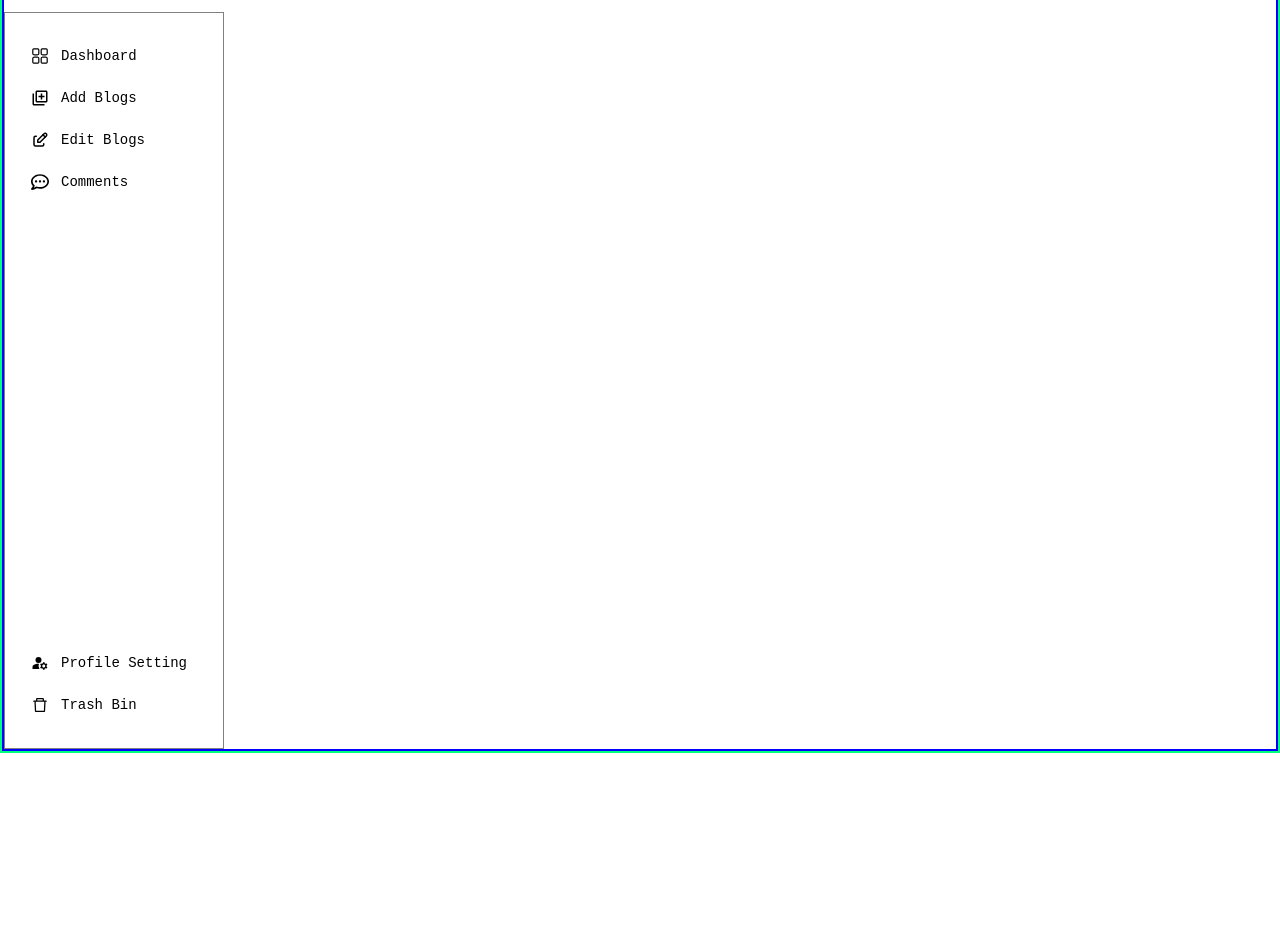
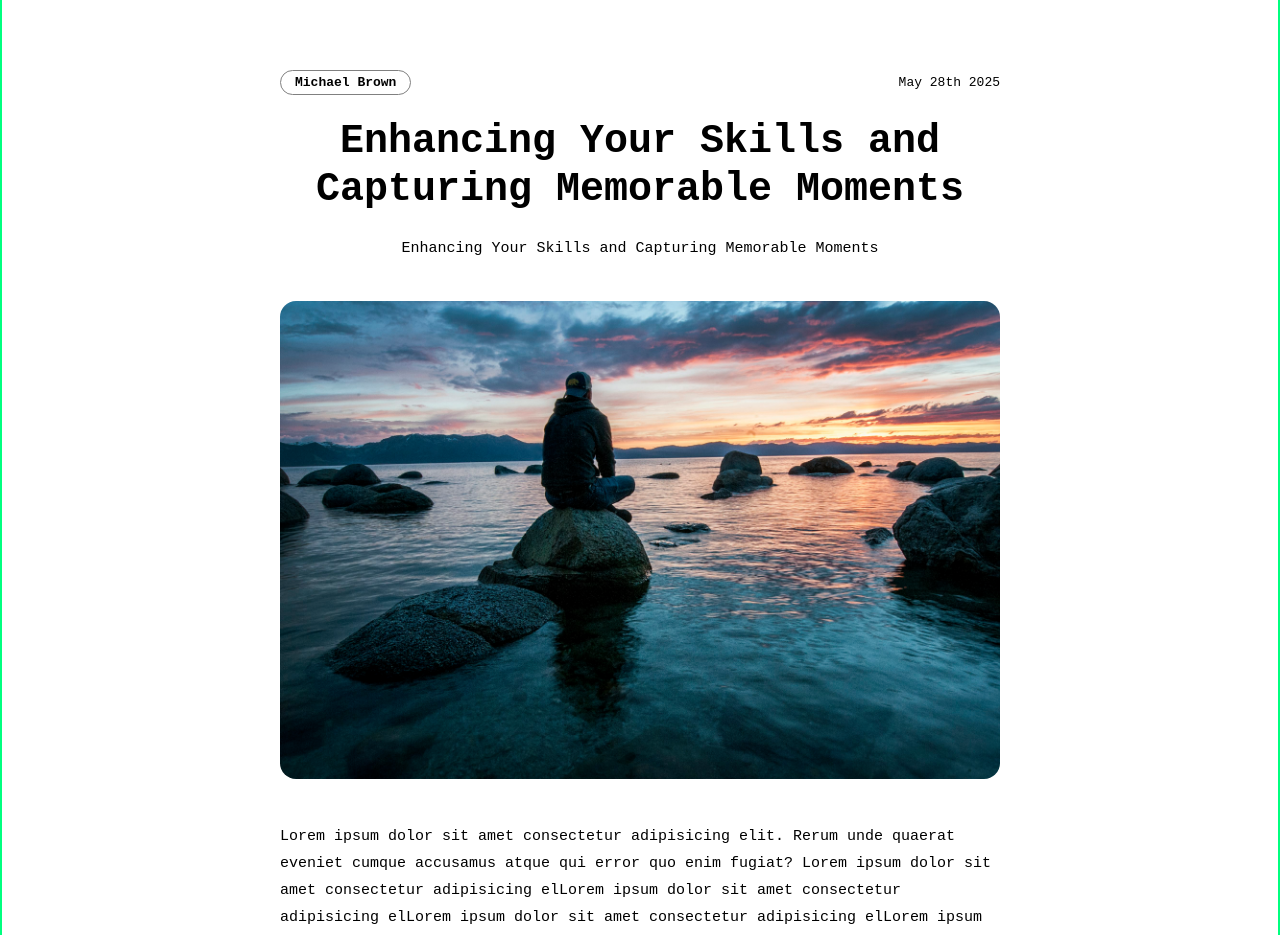
Before and after one commit to hammadgul-dev/blogify, a React app in the folder Frontend/: page / in a window 1280 px wide. Shown: the part 51-986 px from the top of the page. Before the commit the page ends 804 px from the top, so only its background shows below. Built offline with nearby package versions, Linux system fonts and the light colour scheme; the HTML template or start-up script is replaced by a standard one.

Commit message:
add blog detail page

```diff
--- /dev/null
+++ b/Frontend/src/Pages Style/BlogDetail.module.css
@@ -0,0 +1,111 @@
+.blogdetail {
+    display: flex;
+    flex-direction: column;
+    width: 100%;
+}
+
+.blog-header {
+    display: flex;
+    flex-direction: column;
+    align-items: center;
+    gap: 23px;
+    padding: 60px 40px 40px 40px;
+    text-align: center;
+    max-width: 800px;
+    margin: auto;
+    width: 100%;
+}
+
+.blog-meta {
+    display: flex;
+    align-items: center;
+    justify-content: space-between;
+    width: 100%;
+}
+
+.author {
+    font-size: 13px;
+    font-weight: 600;
+    padding: 4px 14px;
+    border-radius: 20px;
+    border: 1px solid gray;
+}
+
+.date {
+    font-size: 13px;
+}
+
+.blog-header h1 {
+    font-size: 40px;
+    font-weight: 800;
+    line-height: 1.2;
+}
+
+.subtitle {
+    font-size: 15px;
+    line-height: 1.6;
+}
+
+.blog-img {
+    width: 100%;
+    max-width: 800px;
+    margin: 0 auto;
+    padding: 0 40px;
+    border-radius: 16px;
+    overflow: hidden;
+}
+
+.blog-img img {
+    width: 100%;
+    height: auto;
+    border-radius: 16px;
+    object-fit: cover;
+}
+
+.blog-content {
+    max-width: 800px;
+    margin: 0 auto;
+    padding: 40px;
+    width: 100%;
+}
+
+.blog-content p {
+    font-size: 15px;
+    line-height: 1.8;
+}
+
+@media (max-width: 768px) {
+    .blog-header {
+        padding: 40px 24px 24px 24px;
+    }
+
+    .blog-header h1 {
+        font-size: 28px;
+    }
+
+    .blog-img {
+        padding: 0 24px;
+    }
+
+    .blog-content {
+        padding: 24px;
+    }
+}
+
+@media (max-width: 480px) {
+    .blog-header {
+        padding: 30px 16px 20px 16px;
+    }
+
+    .blog-header h1 {
+        font-size: 22px;
+    }
+
+    .blog-img {
+        padding: 0 16px;
+    }
+
+    .blog-content {
+        padding: 16px;
+    }
+}
--- /dev/null
+++ b/Frontend/src/Pages/BlogDetail.jsx
@@ -0,0 +1,30 @@
+import style from "../Pages Style/BlogDetail.module.css"
+import Navbar from "../Components/Navbar"
+import img1 from "../assets/1.jpg"
+// import CommentSection from "../Components/CommentSection"
+
+function BlogDetail() {
+    return (
+        <div className={style["blogdetail"]}>
+            <Navbar />
+            <div className={style["blog-header"]}>
+                <div className={style["blog-meta"]}>
+                    <span className={style["author"]}>Michael Brown</span>
+                    <span className={style["date"]}>May 28th 2025</span>
+                </div>
+                <h1>Enhancing Your Skills and Capturing Memorable Moments</h1>
+                <p className={style["subtitle"]}>Enhancing Your Skills and Capturing Memorable Moments</p>
+            </div>
+            <div className={style["blog-img"]}>
+                <img src={img1} alt="blog" />
+            </div>
+            <div className={style["blog-content"]}>
+                <p>Lorem ipsum dolor sit amet consectetur adipisicing elit. Rerum unde quaerat eveniet cumque accusamus atque qui error quo enim fugiat?
+                    Lorem ipsum dolor sit amet consectetur adipisicing elLorem ipsum dolor sit amet consectetur adipisicing elLorem ipsum dolor sit amet consectetur adipisicing elLorem ipsum dolor sit amet consectetur adipisicing elLorem ipsum dolor sit amet consectetur adipisicing elLorem ipsum dolor sit amet consectetur adipisicing el
+                </p>
+            </div>
+        </div>
+    )
+}
+
+export default BlogDetail
--- a/Frontend/src/Pages/Home.jsx
+++ b/Frontend/src/Pages/Home.jsx
@@ -4,6 +4,7 @@ import HeroSection from "../Components/HeroSection"
 import Navbar from "../Components/Navbar"
 import PostLists from "../Components/PostLists"
 import PostsFilters from "../Components/PostsFilters"
+import BlogDetail from "./BlogDetail"
 
 function Home() {
     return (
@@ -11,9 +12,10 @@ function Home() {
             {/* <Navbar />
             <HeroSection />
             <PostsFilters />
-            <PostLists />
-            <Footer /> */}
-            <AdminLayout />
+            <PostLists /> */}
+            <BlogDetail />
+            <Footer />
+            {/* <AdminLayout /> */}
         </>
     )
 }
```
